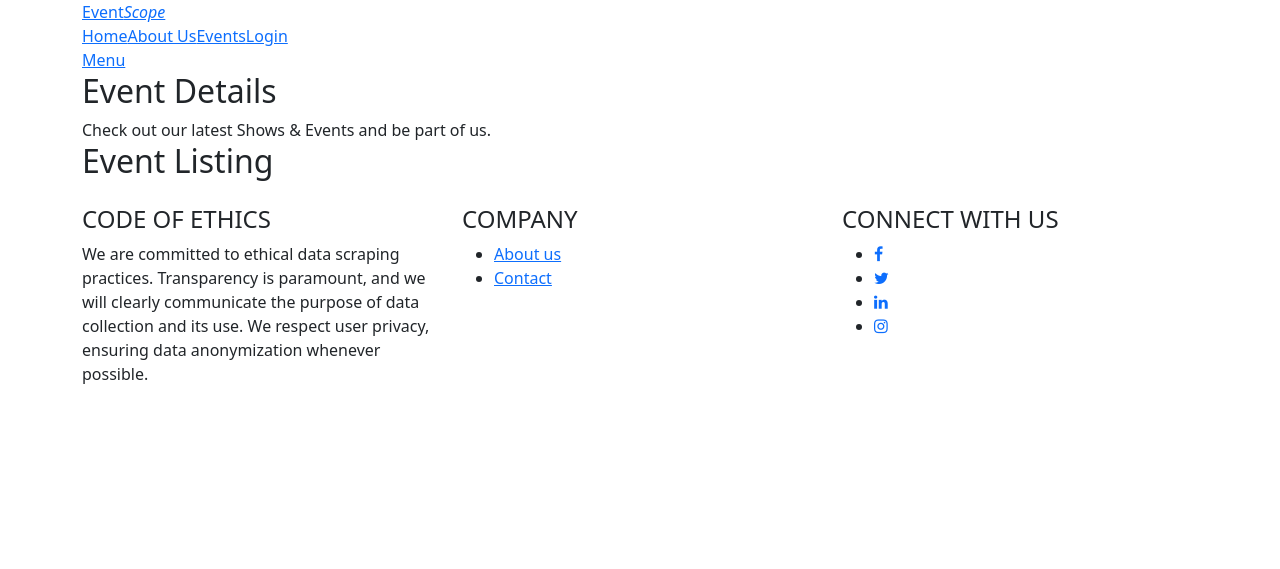
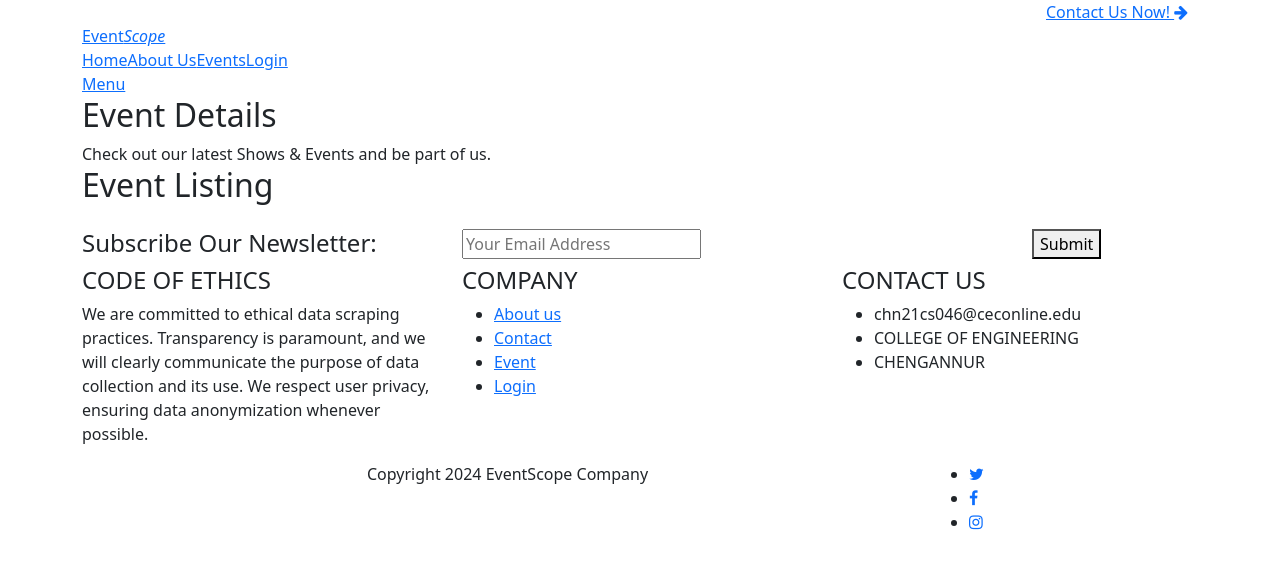
Before and after one commit to dianaliz19/mini-project, a Flask app: template templates/event-details.html in a window 1280 px wide. Shown: the top 569 px of the page. Run offline with Flask 3, Linux system fonts and the light colour scheme; the template is opened without the code that fills it, so the values that code supplies are empty; some libraries are stand-ins or nearby versions.

Commit message:
Update event-details.html

```diff
--- a/templates/event-details.html
+++ b/templates/event-details.html
@@ -36,6 +36,18 @@
     </div>
   </div>
   <!-- ***** Preloader End ***** -->
+  <!-- ***** Pre HEader ***** -->
+  <div class="container">
+    <div class="row">
+      <div class="col-lg-6 col-sm-6">
+      </div>
+      <div class="col-lg-6 col-sm-6">
+        <div class="text-button" style="padding-left: 394px;">
+          <a href="#footer">Contact Us Now! <i class="fa fa-arrow-right"></i></a>
+        </div>
+      </div>
+    </div>
+  </div>
   <!-- ***** Header Area Start ***** -->
   <header class="header-area header-sticky">
     <div class="container">
@@ -91,6 +103,8 @@
               {{ event.strip() }}<br> <!-- Strip extra spaces or newlines -->
               {% endif %}
               {% endfor %}
+              <br>
+              <button type="button" class="btn btn-secondary btn-lg btn-block">Block level button</button>
             </li>
             {% endfor %}
           </ul>
@@ -98,6 +112,34 @@
       </div>
     </div>
   </div>
+
+  <!-- *** Subscribe *** -->
+  <div class="subscribe">
+    <div class="container">
+      <div class="row">
+        <div class="col-lg-4">
+          <h4>Subscribe Our Newsletter:</h4>
+        </div>
+        <div class="col-lg-8">
+          <form id="subscribe" action="" method="get">
+            <div class="row">
+              <div class="col-lg-9">
+                <fieldset>
+                  <input name="email" type="text" id="email" pattern="[^ @]*@[^ @]*" placeholder="Your Email Address" required="">
+                </fieldset>
+              </div>
+              <div class="col-lg-3">
+                <fieldset>
+                  <button type="submit" id="form-submit" class="main-dark-button">Submit</button>
+                </fieldset>
+              </div>
+            </div>
+          </form>
+        </div>
+      </div>
+    </div>
+  </div>
+
   <!-- ***** Footer ***** -->
   <footer>
     <div class="container">
@@ -114,18 +156,53 @@
             <ul>
               <li><a href="{{ url_for('about') }}">About us</a></li>
               <li><a href="#footer">Contact</a></li>
+              <li><a href="{{ url_for('event_details') }}">Event</a></li>
+              <li><a href="{{ url_for('login') }}">Login</a></li>
             </ul>
           </div>
         </div>
         <div class="col-lg-4">
-          <div class="social-icons">
-            <h4>CONNECT WITH US</h4>
-            <ul>
-              <li><a href="#"><i class="fa fa-facebook"></i></a></li>
-              <li><a href="#"><i class="fa fa-twitter"></i></a></li>
-              <li><a href="#"><i class="fa fa-linkedin"></i></a></li>
-              <li><a href="#"><i class="fa fa-instagram"></i></a></li>
-            </ul>
+          <div class="hours">
+            <div id="footer">
+              <h4>CONTACT US</h4>
+              <ul>
+                <li>chn21cs046@ceconline.edu</li>
+                <li>COLLEGE OF ENGINEERING</li>
+                <li>CHENGANNUR</li>
+              </ul>
+            </div>
+          </div>
+        </div>
+        <div class="col-lg-12">
+          <div class="under-footer">
+            <div class="row">
+              <div class="col-lg-6 col-sm-6">
+              </div>
+              <div class="col-lg-6 col-sm-6">
+              </div>
+            </div>
+          </div>
+        </div>
+        <div class="col-lg-12">
+          <div class="sub-footer">
+            <div class="row">
+              <div class="col-lg-3">
+              </div>
+              <div class="col-lg-6">
+                <div class="menu">
+                  Copyright 2024 EventScope Company
+                </div>
+              </div>
+              <div class="col-lg-3">
+                <div class="social-links">
+                  <ul>
+                    <li><a href="#"><i class="fa fa-twitter"></i></a></li>
+                    <li><a href="#"><i class="fa fa-facebook"></i></a></li>
+                    <li><a href="#"><i class="fa fa-instagram"></i></a></li>
+                  </ul>
+                </div>
+              </div>
+            </div>
           </div>
         </div>
       </div>
```
